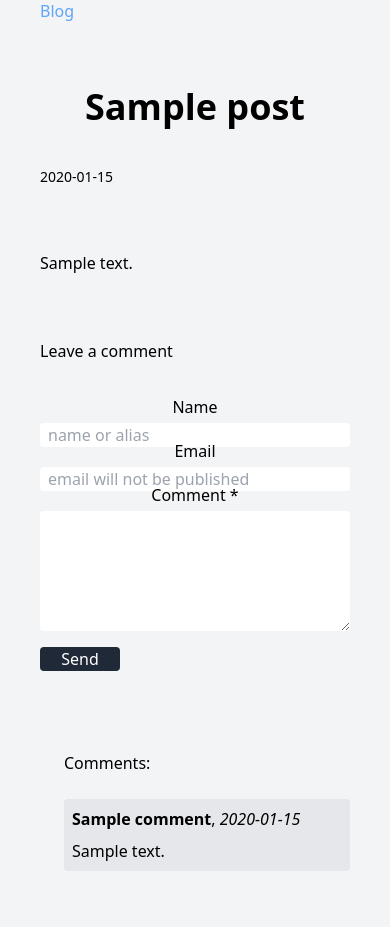
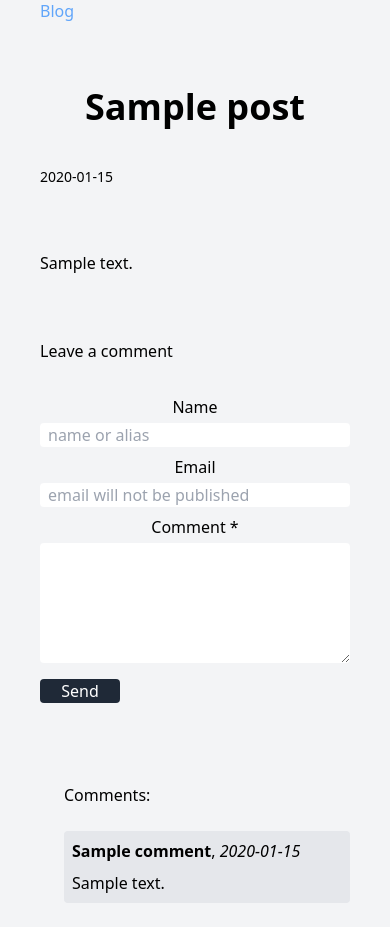
Before and after one commit to pity7736/raiseexception, a Python web app: template raiseexception/templates/blog/post.html in a window 390 px wide. Shown: the part 25-952 px from the top of the page. Before the commit the page ends 896 px from the top, so only its background shows below. Run offline with Jinja, Linux system fonts and the light colour scheme; the template is opened without the code that fills it: most values are stand-ins (such as "Sample title", 1, 10 or a date in 2020); style sheets or scripts are compiled from the project's sources.

Commit message:
style: body block within main tag

```diff
--- a/raiseexception/templates/base.html
+++ b/raiseexception/templates/base.html
@@ -11,6 +11,6 @@
         <title>Raise Exception | {% block title %} {% endblock %}</title>
     </head>
     <body class="bg-gray-100">
-        {% block body %}{% endblock %}
+        <main class="max-w-screen-md mx-auto mb-6 px-10 md:px-0">{% block body %}{% endblock %}</main>
     </body>
 </html>
--- a/raiseexception/templates/blog/post.html
+++ b/raiseexception/templates/blog/post.html
@@ -14,7 +14,6 @@
 {% endblock %}
 {% block title %} {{ post.title_slug }} {% endblock %}
 {% block body %}
-    <div class="max-w-screen-md mx-auto mb-6 px-10 md:px-0">
     <p class="mt-6"><a href="/blog">Blog</a></p>
     <article class="container mx-auto pt-16">
         <h1 class="text-center text-4xl font-extrabold">{{ post.title.capitalize() }}</h1>
@@ -32,11 +31,11 @@
                 <label for="name" class="flex-initial m-auto md:w-28">Name</label>
                 <input id="name" name="name" type="text" placeholder="name or alias" class="flex-auto mt-1 pl-2 rounded">
             </div>
-                <div class="flex flex-col mt-1 h-10 md:flex-row">
+            <div class="flex flex-col mt-5 h-10 md:flex-row md:mt-1">
                 <label for="email" class="flex-initial m-auto md:w-28">Email</label>
                 <input id="email" name="email" type="email" alt="text" placeholder="email will not be published" class="flex-auto mt-1 pl-2 rounded">
             </div>
-                <div class="flex flex-col mt-1 md:flex-row">
+            <div class="flex flex-col mt-5 md:flex-row md:mt-1">
                 <label for="body" class="flex-initial m-auto md:w-28">Comment *</label>
                 <textarea id="body" name="body" rows="5" required class="flex-auto mt-1 rounded pl-2"></textarea>
             </div>
@@ -60,5 +59,4 @@
              <p class="my-20">There are no comments.</p>
         {% endif %}
     </section>
-    </div>
 {% endblock %}
--- a/raiseexception/templates/index.html
+++ b/raiseexception/templates/index.html
@@ -14,16 +14,14 @@
 {% endblock %}
 {% block title %}Julián Cortés Personal Website{% endblock %}
 {% block body %}
-    <section class="p-12">
-        <img src="/media/images/me.jpg" alt="julián cortés" class="w-48 md:w-64 md:h-auto rounded-full mx-auto my-8">
+    <img src="/media/images/me.jpg" alt="julián cortés" class="w-48 md:w-64 md:h-auto rounded-full mx-auto mt-20 mb-8">
     <div class="pt-6 md:p-10 text-center space-y-4">
         <h1 class="text-2xl md:text-4xl font-bold">Hey, I'm Julián Cortés</h1>
-            <p class="max-w-screen-md mx-auto text-lg">I'm software developer interested in SOLID and GRASP principles, automated testing, TDD, design patterns and software engineering in general. Also, I'm concerned about privacy on the Internet.</p>
+        <p class="text-lg">I'm software developer interested in SOLID and GRASP principles, automated testing, TDD, design patterns and software engineering in general. Also, I'm concerned about privacy on the Internet.</p>
         <div class="flex justify-center p-8">
             <a class="mx-1" href="https://twitter.com/__pity_" rel="me" target="_blank" title="twitter"><img src="/media/images/twitter.svg" alt="twitter-icon" class="w-6 m-0.5"></a>
             <a class="mx-1" href="https://github.com/pity7736" rel="me" target="_blank" title="github"><img src="/media/images/github.svg" alt="github-icon" class="w-6 m-0.5"></a>
             <a class="mx-1" href="https://www.linkedin.com/in/juliancortes/" rel="me" target="_blank" title="linkedin"><img src="/media/images/linkedin.svg" alt="linkdedin-icon" class="w-6 m-0.5"></a>
         </div>
     </div>
-    </section>
 {% endblock %}
--- a/raiseexception/templates/privacy_policy.html
+++ b/raiseexception/templates/privacy_policy.html
@@ -1,7 +1,6 @@
 {% extends 'base.html' %}
 {% block title %} Privacy Policy {% endblock %}
 {% block body %}
-    <div class="max-w-screen-md mx-auto px-10 md:px-0">
     <p class="mt-6"><a href="/">Home</a></p>
     <article class="container mx-auto mt-10">
         <h1 class="text-4xl font-extrabold mt-16 text-center">Privacy Policy</h1>
@@ -26,5 +25,4 @@
             <p>We can make updates anytime and we'll notify you (if you are subscribed) when this occurs.</p>
         </div>
     </article>
-    </div>
 {% endblock %}
```
Also changed, not shown: raiseexception/templates/blog/posts.html (+5 -7 lines), raiseexception/templates/subscription/subscribe.html (+4 -6 lines). Lines whose indentation alone changed are shown as unchanged.
